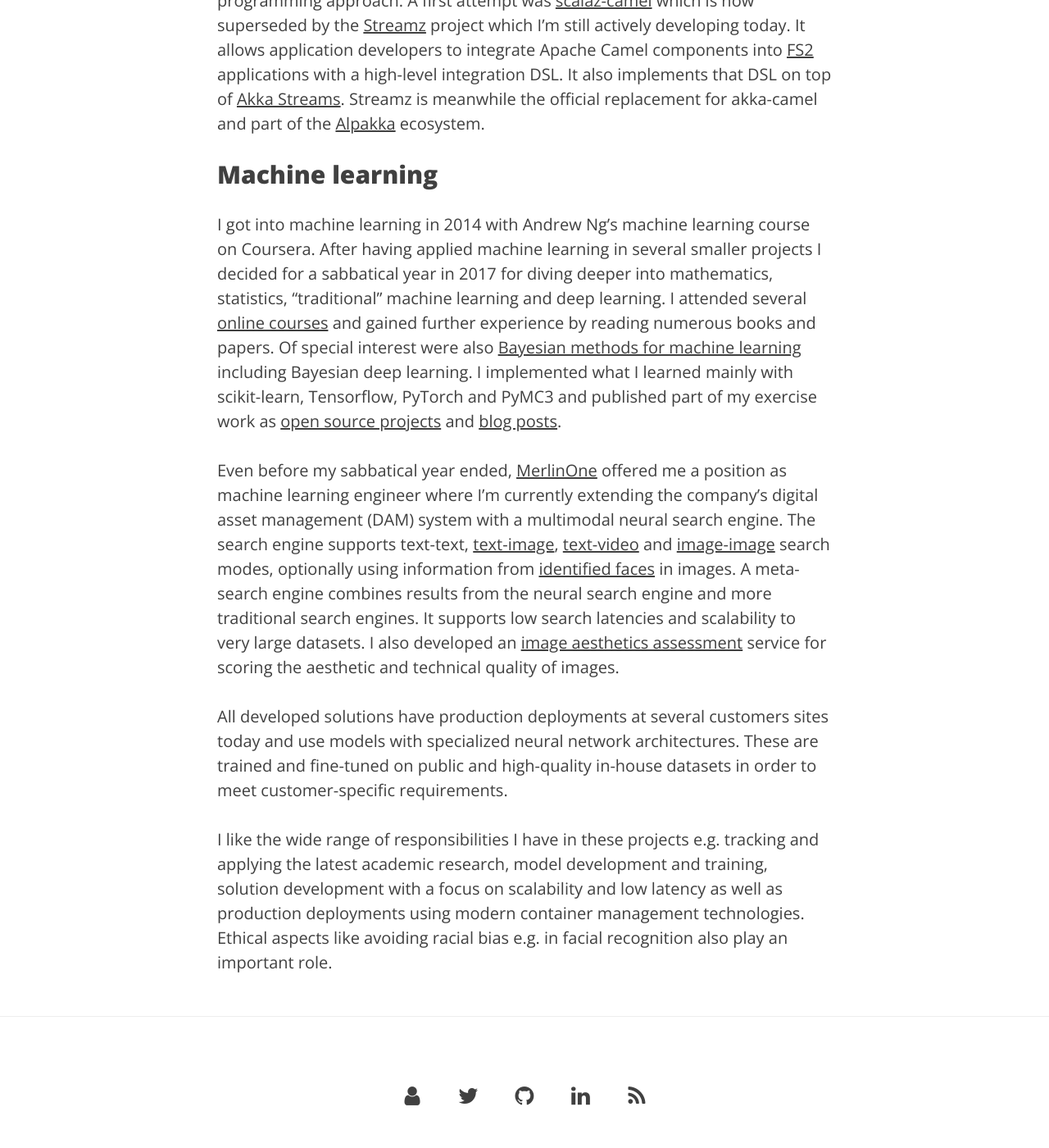
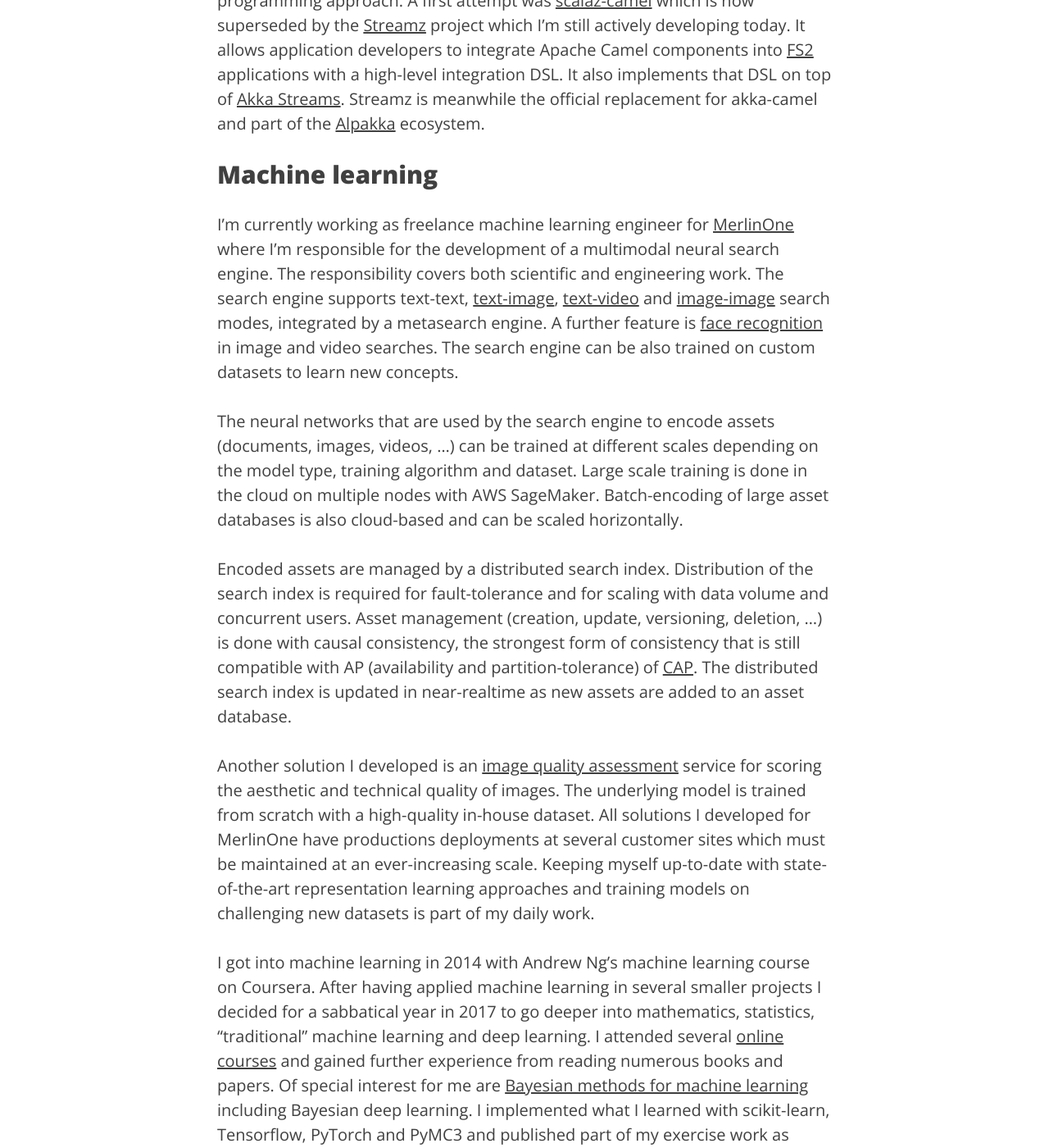
Before and after one commit to krasserm/krasserm.github.io, a Jekyll site: the page built from stories.md, in a window 1280 px wide and 1400 px high, scrolled down 3441 px. Shown: the whole window at 82% size. Built offline with Jekyll 4.4.1, drawn with Linux system fonts in a browser that asks for light colours; some of the changed text lies outside the part shown.

Commit message:
Updates to resume and stories

```diff
--- a/stories.md
+++ b/stories.md
@@ -5,8 +5,8 @@
 ---
 
 The following are selected stories about my work on [distributed systems](#distributed-systems), [event sourcing](#event-sourcing),
-[system integration](#system-integration) and [machine learning](#machine-learning). They primarily cover work that has been
-open-sourced but also some proprietary work.
+[system integration](#system-integration) and [machine learning](#machine-learning). They primarily cover work that has
+been open-sourced but also some proprietary work.
 
 ## Distributed systems
 
@@ -91,28 +91,34 @@
 
 ## Machine learning
 
+I'm currently working as freelance machine learning engineer for [MerlinOne](https://merlinone.com/) where I'm responsible
+for the development of a multimodal neural search engine. The responsibility covers both scientific and engineering work.
+The search engine supports text-text, [text-image](https://merlinone.com/nomad/), [text-video](https://merlinone.com/nomad-for-video/)
+and [image-image](https://merlinone.com/solutions/merlin-ai-visual-similarity/) search modes, integrated by a metasearch
+engine. A further feature is [face recognition](https://merlinone.com/solutions/merlin-ai-facial-recognition/) in image
+and video searches. The search engine can be also trained on custom datasets to learn new concepts.
+
+The neural networks that are used by the search engine to encode assets (documents, images, videos, ...) can be trained
+at different scales depending on the model type, training algorithm and dataset. Large scale training is done in the
+cloud on multiple nodes with AWS SageMaker. Batch-encoding of large asset databases is also cloud-based and can be
+scaled horizontally.
+
+Encoded assets are managed by a distributed search index. Distribution of the search index is required for fault-tolerance
+and for scaling with data volume and concurrent users. Asset management (creation, update, versioning, deletion, ...)
+is done with causal consistency, the strongest form of consistency that is still compatible with AP (availability and
+partition-tolerance) of [CAP](https://en.wikipedia.org/wiki/CAP_theorem). The distributed search index is updated in
+near-realtime as new assets are added to an asset database.
+
+Another solution I developed is an [image quality assessment](https://merlinone.com/solutions/merlin-ai-impact/) service
+for scoring the aesthetic and technical quality of images. The underlying model is trained from scratch with a high-quality
+in-house dataset. All solutions I developed for MerlinOne have productions deployments at several customer sites which
+must be maintained at an ever-increasing scale. Keeping myself up-to-date with state-of-the-art representation learning
+approaches and training models on challenging new datasets is part of my daily work.
+
 I got into machine learning in 2014 with Andrew Ng's machine learning course on Coursera. After having applied
-machine learning in several smaller projects I decided for a sabbatical year in 2017 for diving deeper into mathematics,
-statistics, "traditional" machine learning and deep learning. I attended several [online courses](/resume/#certifications)
-and gained further experience by reading numerous books and papers. Of special interest were also
-[Bayesian methods for machine learning](https://github.com/krasserm/bayesian-machine-learning) including Bayesian deep learning.
-I implemented what I learned mainly with scikit-learn, Tensorflow, PyTorch and PyMC3 and published part of my exercise
-work as [open source projects](/resume#open-source-projects) and [blog posts](/).
-
-Even before my sabbatical year ended, [MerlinOne](https://merlinone.com/) offered me a position as machine learning engineer
-where I'm currently extending the company's digital asset management (DAM) system with a multimodal neural search engine.
-The search engine supports text-text, [text-image](https://merlinone.com/nomad/), [text-video](https://merlinone.com/nomad-for-video/)
-and [image-image](https://merlinone.com/solutions/merlin-ai-visual-similarity/) search modes, optionally using information
-from [identified faces](https://merlinone.com/solutions/merlin-ai-facial-recognition/) in images. A meta-search engine
-combines results from the neural search engine and more traditional search engines. It supports low search latencies and
-scalability to very large datasets. I also developed an [image aesthetics assessment](https://merlinone.com/solutions/merlin-ai-impact/)
-service for scoring the aesthetic and technical quality of images.
-
-All developed solutions have production deployments at several customers sites today and use models with specialized
-neural network architectures. These are trained and fine-tuned on public and high-quality in-house datasets in order to
-meet customer-specific requirements.
-
-I like the wide range of responsibilities I have in these projects e.g. tracking and applying the latest academic research,
-model development and training, solution development with a focus on scalability and low latency as well as production
-deployments using modern container management technologies. Ethical aspects like avoiding racial bias e.g. in facial
-recognition also play an important role.
+machine learning in several smaller projects I decided for a sabbatical year in 2017 to go deeper into mathematics,
+statistics, "traditional" machine learning and deep learning. I attended several [online courses](/resume#certifications)
+and gained further experience from reading numerous books and papers. Of special interest for me are [Bayesian methods
+for machine learning](https://github.com/krasserm/bayesian-machine-learning) including Bayesian deep learning. I
+implemented what I learned with scikit-learn, Tensorflow, PyTorch and PyMC3 and published part of my exercise work
+as [open source projects](/resume#open-source-projects) and [blog posts](/).
```
Also changed, not shown: resume.md (+50 -56 lines).
